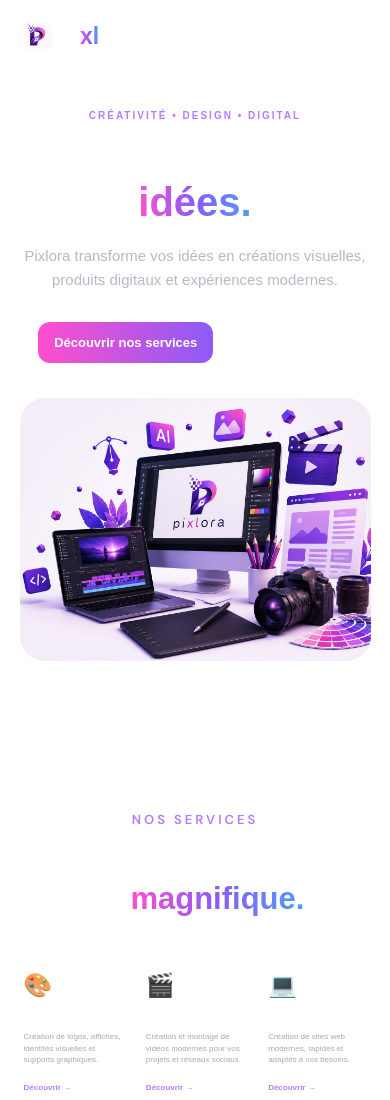
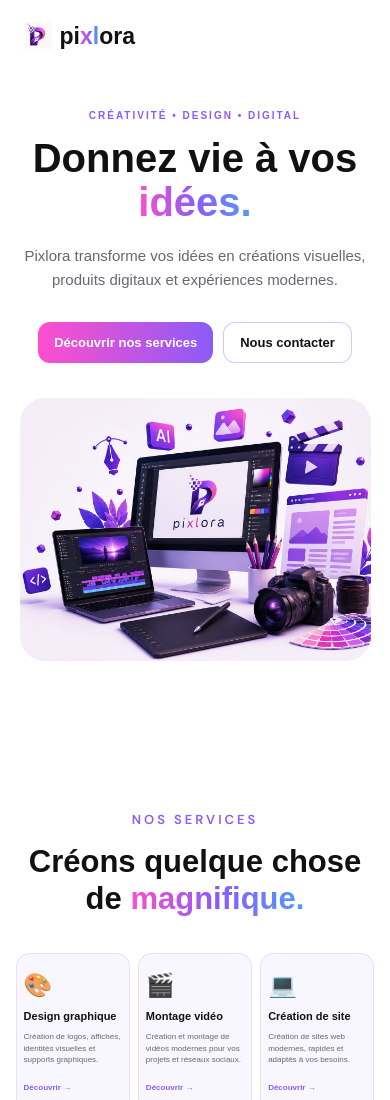
Before and after one commit to cyrineriyahi/pixelora, a React (Vite) app: page / in a window 390 px wide. Shown: the top 1100 px of the page. Built offline with nearby package versions, Linux system fonts and the light colour scheme.

Commit message:
Mise à jour du design mobile

```diff
--- a/src/App.css
+++ b/src/App.css
@@ -14,15 +14,19 @@ html {
 
 body {
   margin: 0;
-  background: white;
-  color: white;
+
+  background: #ffffff;
+  color: #111111;
+
   font-family: Arial, Helvetica, sans-serif;
+
   overflow-x: hidden;
 }
 
 main {
   width: 100%;
 }
+
 
 /* =====================================================
    NAVBAR
@@ -39,10 +43,12 @@ main {
   justify-content: space-between;
 
   position: relative;
+
   z-index: 1000;
 
-  background: white;
+  background: #ffffff;
 }
+
 
 /* =====================================================
    LOGO
@@ -55,6 +61,7 @@ main {
   gap: 8px;
 
   text-decoration: none;
+
   cursor: pointer;
 
   flex-shrink: 0;
@@ -71,13 +78,14 @@ main {
 
 .logo-text {
   font-size: 27px;
+
   font-weight: 800;
 
   display: flex;
 }
 
 .logo-normal {
-  color: white;
+  color: #111111;
 }
 
 .logo-gradient {
@@ -95,6 +103,7 @@ main {
 
   color: transparent;
 }
+
 
 /* =====================================================
    NAVIGATION DESKTOP
@@ -117,19 +126,21 @@ main {
 }
 
 .nav-links a {
-  color: white;
+  color: #111111;
 
   text-decoration: none;
 
   font-size: 15px;
+
   font-weight: 500;
 
   transition: 0.3s;
 }
 
 .nav-links a:hover {
-  color: #b57cff;
+  color: #8b5cf6;
 }
+
 
 /* =====================================================
    BOUTON NAVBAR
@@ -151,6 +162,7 @@ main {
   );
 
   font-size: 14px;
+
   font-weight: 600;
 
   transition: 0.3s;
@@ -159,6 +171,7 @@ main {
 .nav-button:hover {
   transform: translateY(-2px);
 }
+
 
 /* =====================================================
    BOUTON MENU MOBILE
@@ -179,7 +192,9 @@ main {
   cursor: pointer;
 
   flex-direction: column;
+
   justify-content: center;
+
   align-items: center;
 
   gap: 5px;
@@ -193,12 +208,13 @@ main {
   width: 26px;
   height: 2px;
 
-  background: white;
+  background: #111111;
 
   border-radius: 10px;
 
   transition: all 0.3s ease;
 }
+
 
 /* =====================================================
    ☰ → X
@@ -216,6 +232,7 @@ main {
   transform: translateY(-7px) rotate(-45deg);
 }
 
+
 /* =====================================================
    MENU MOBILE
 ===================================================== */
@@ -223,6 +240,7 @@ main {
 .mobile-menu {
   display: none;
 }
+
 
 /* =====================================================
    HERO
@@ -242,6 +260,8 @@ main {
   justify-content: space-between;
 
   gap: 50px;
+
+  background: #ffffff;
 }
 
 .hero-content {
@@ -257,11 +277,17 @@ main {
 
   margin-bottom: 20px;
 
-  color: #b57cff;
+  color: #8b5cf6;
 }
 
 .hero h1 {
-  font-size: clamp(45px, 6vw, 80px);
+  color: #111111;
+
+  font-size: clamp(
+    45px,
+    6vw,
+    80px
+  );
 
   line-height: 1.05;
 
@@ -289,10 +315,11 @@ main {
 
   line-height: 1.7;
 
-  color: #b8b8c8;
+  color: #666675;
 
   margin-bottom: 35px;
 }
+
 
 /* =====================================================
    HERO BUTTONS
@@ -338,26 +365,24 @@ main {
 }
 
 .secondary-button {
-  background: transparent;
+  background: white;
 
   border: 1px solid rgba(
-    255,
-    255,
-    255,
-    0.2
+    139,
+    92,
+    246,
+    0.35
   );
 
-  color: white;
+  color: #111111;
 }
 
 .secondary-button:hover {
-  background: rgba(
-    255,
-    255,
-    255,
-    0.08
-  );
+  background: #f8f5ff;
+
+  border-color: #8b5cf6;
 }
+
 
 /* =====================================================
    HERO IMAGE
@@ -369,6 +394,7 @@ main {
   display: flex;
 
   justify-content: center;
+
   align-items: center;
 }
 
@@ -386,6 +412,7 @@ main {
   border-radius: 35px;
 }
 
+
 /* =====================================================
    SERVICES
 ===================================================== */
@@ -396,6 +423,8 @@ main {
   padding: 120px 7%;
 
   text-align: center;
+
+  background: #ffffff;
 }
 
 .section-subtitle {
@@ -403,7 +432,7 @@ main {
 
   letter-spacing: 3px;
 
-  color: #b57cff;
+  color: #8b5cf6;
 
   font-weight: 600;
 
@@ -413,6 +442,8 @@ main {
 .services-preview h2,
 .about-section h2,
 .contact-section h2 {
+  color: #111111;
+
   font-size: clamp(
     35px,
     5vw,
@@ -438,6 +469,7 @@ main {
   -webkit-text-fill-color: transparent;
 }
 
+
 /* =====================================================
    SERVICES GRID
 ===================================================== */
@@ -456,18 +488,13 @@ main {
 
   border-radius: 24px;
 
-  background: rgba(
-    255,
-    255,
-    255,
-    0.04
-  );
+  background: #f8f7ff;
 
   border: 1px solid rgba(
-    255,
-    255,
-    255,
-    0.08
+    139,
+    92,
+    246,
+    0.15
   );
 
   text-align: left;
@@ -486,6 +513,15 @@ main {
     255,
     0.5
   );
+
+  box-shadow:
+    0 15px 35px
+    rgba(
+      139,
+      92,
+      246,
+      0.10
+    );
 }
 
 .service-icon {
@@ -495,13 +531,15 @@ main {
 }
 
 .service-card h3 {
+  color: #111111;
+
   font-size: 20px;
 
   margin-bottom: 15px;
 }
 
 .service-card p {
-  color: #a8a8b8;
+  color: #666675;
 
   font-size: 14px;
 
@@ -515,12 +553,13 @@ main {
 
   background: transparent;
 
-  color: #b57cff;
+  color: #8b5cf6;
 
   font-weight: 600;
 
   cursor: pointer;
 }
+
 
 /* =====================================================
    À PROPOS
@@ -532,6 +571,8 @@ main {
   padding: 120px 7%;
 
   text-align: center;
+
+  background: #ffffff;
 }
 
 .about-description {
@@ -543,11 +584,11 @@ main {
 
   line-height: 1.8;
 
-  color: #b8b8c8;
+  color: #666675;
 }
 
 .about-description strong {
-  color: white;
+  color: #111111;
 }
 
 .about-slogan {
@@ -570,6 +611,7 @@ main {
   -webkit-text-fill-color: transparent;
 }
 
+
 /* =====================================================
    CONTACT
 ===================================================== */
@@ -580,6 +622,8 @@ main {
   padding: 120px 7%;
 
   text-align: center;
+
+  background: #ffffff;
 }
 
 .contact-description {
@@ -587,7 +631,7 @@ main {
 
   margin: -30px auto 60px;
 
-  color: #b8b8c8;
+  color: #666675;
 
   line-height: 1.7;
 }
@@ -606,18 +650,13 @@ main {
 
   border-radius: 20px;
 
-  background: rgba(
-    255,
-    255,
-    255,
-    0.04
-  );
+  background: #f8f7ff;
 
   border: 1px solid rgba(
-    255,
-    255,
-    255,
-    0.08
+    139,
+    92,
+    246,
+    0.15
   );
 
   cursor: pointer;
@@ -627,6 +666,22 @@ main {
 
 .contact-item:hover {
   transform: translateY(-5px);
+
+  border-color: rgba(
+    181,
+    124,
+    255,
+    0.5
+  );
+
+  box-shadow:
+    0 15px 35px
+    rgba(
+      139,
+      92,
+      246,
+      0.10
+    );
 }
 
 .contact-icon {
@@ -636,11 +691,13 @@ main {
 }
 
 .contact-item h3 {
+  color: #111111;
+
   margin-bottom: 10px;
 }
 
 .contact-item a {
-  color: #aaaabd;
+  color: #666675;
 
   text-decoration: none;
 
@@ -648,6 +705,11 @@ main {
 
   word-break: break-word;
 }
+
+.contact-item a:hover {
+  color: #8b5cf6;
+}
+
 
 /* =====================================================
    MOBILE
@@ -671,6 +733,8 @@ main {
     align-items: center;
 
     justify-content: space-between;
+
+    background: #ffffff;
   }
 
   .logo-image {
@@ -697,6 +761,7 @@ main {
   .mobile-menu-button {
     display: flex !important;
   }
+
 
   /* =================================================
      MENU DÉROULANT
@@ -793,6 +858,7 @@ main {
     color: #b57cff !important;
   }
 
+
   /* =================================================
      HERO MOBILE
   ================================================= */
@@ -811,6 +877,8 @@ main {
     align-items: center;
 
     gap: 35px;
+
+    background: #ffffff;
   }
 
   .hero-content {
@@ -827,9 +895,13 @@ main {
     letter-spacing: 2px;
 
     margin-bottom: 15px;
+
+    color: #8b5cf6;
   }
 
   .hero h1 {
+    color: #111111;
+
     font-size: 40px;
 
     line-height: 1.1;
@@ -843,6 +915,8 @@ main {
     font-size: 15px;
 
     line-height: 1.6;
+
+    color: #666675;
 
     margin: 0 auto 30px;
   }
@@ -880,6 +954,7 @@ main {
     border-radius: 25px;
   }
 
+
   /* =================================================
      SERVICES MOBILE
   ================================================= */
@@ -888,9 +963,13 @@ main {
     width: 100%;
 
     padding: 80px 4%;
+
+    background: #ffffff;
   }
 
   .services-preview h2 {
+    color: #111111;
+
     font-size: 31px;
 
     line-height: 1.2;
@@ -917,6 +996,8 @@ main {
     padding: 18px 7px;
 
     border-radius: 14px;
+
+    background: #f8f7ff;
   }
 
   .service-icon {
@@ -926,6 +1007,8 @@ main {
   }
 
   .service-card h3 {
+    color: #111111;
+
     font-size: 11px;
 
     line-height: 1.3;
@@ -934,6 +1017,8 @@ main {
   }
 
   .service-card p {
+    color: #666675;
+
     font-size: 8px;
 
     line-height: 1.45;
@@ -943,7 +1028,10 @@ main {
 
   .service-card button {
     font-size: 8px;
+
+    color: #8b5cf6;
   }
+
 
   /* =================================================
      ABOUT MOBILE
@@ -953,9 +1041,13 @@ main {
     width: 100%;
 
     padding: 80px 5%;
+
+    background: #ffffff;
   }
 
   .about-section h2 {
+    color: #111111;
+
     font-size: 33px;
 
     line-height: 1.2;
@@ -967,11 +1059,18 @@ main {
     font-size: 15px;
 
     line-height: 1.7;
+
+    color: #666675;
+  }
+
+  .about-description strong {
+    color: #111111;
   }
 
   .about-slogan {
     font-size: 17px;
   }
+
 
   /* =================================================
      CONTACT MOBILE
@@ -981,9 +1080,13 @@ main {
     width: 100%;
 
     padding: 80px 5%;
+
+    background: #ffffff;
   }
 
   .contact-section h2 {
+    color: #111111;
+
     font-size: 33px;
 
     line-height: 1.2;
@@ -995,6 +1098,8 @@ main {
     font-size: 14px;
 
     margin: 0 auto 40px;
+
+    color: #666675;
   }
 
   /* 2 CONTACTS PAR LIGNE */
@@ -1014,6 +1119,8 @@ main {
     padding: 22px 8px;
 
     border-radius: 15px;
+
+    background: #f8f7ff;
   }
 
   .contact-icon {
@@ -1023,15 +1130,20 @@ main {
   }
 
   .contact-item h3 {
+    color: #111111;
+
     font-size: 13px;
 
     margin-bottom: 8px;
   }
 
   .contact-item a {
+    color: #666675;
+
     font-size: 9px;
   }
 }
+
 
 /* =====================================================
    TRÈS PETITS TÉLÉPHONES
@@ -1041,6 +1153,8 @@ main {
 
   .navbar {
     padding: 0 4%;
+
+    background: #ffffff;
   }
 
   .logo-image {
@@ -1060,7 +1174,10 @@ main {
 
   .hero {
     padding-left: 4%;
+
     padding-right: 4%;
+
+    background: #ffffff;
   }
 
   .hero h1 {
@@ -1073,7 +1190,10 @@ main {
 
   .services-preview {
     padding-left: 3%;
+
     padding-right: 3%;
+
+    background: #ffffff;
   }
 
   .services-grid {
@@ -1102,4 +1222,12 @@ main {
   .service-card button {
     font-size: 7px;
   }
+
+  .about-section {
+    background: #ffffff;
+  }
+
+  .contact-section {
+    background: #ffffff;
+  }
 }
--- a/src/index.css
+++ b/src/index.css
@@ -16,12 +16,13 @@ html {
 body {
   margin: 0;
   padding: 0;
+
   width: 100%;
   min-width: 320px;
   min-height: 100vh;
 
-  background: white;
-  color: white;
+  background: #ffffff;
+  color: #111111;
 
   font-family: Arial, Helvetica, sans-serif;
 
```
